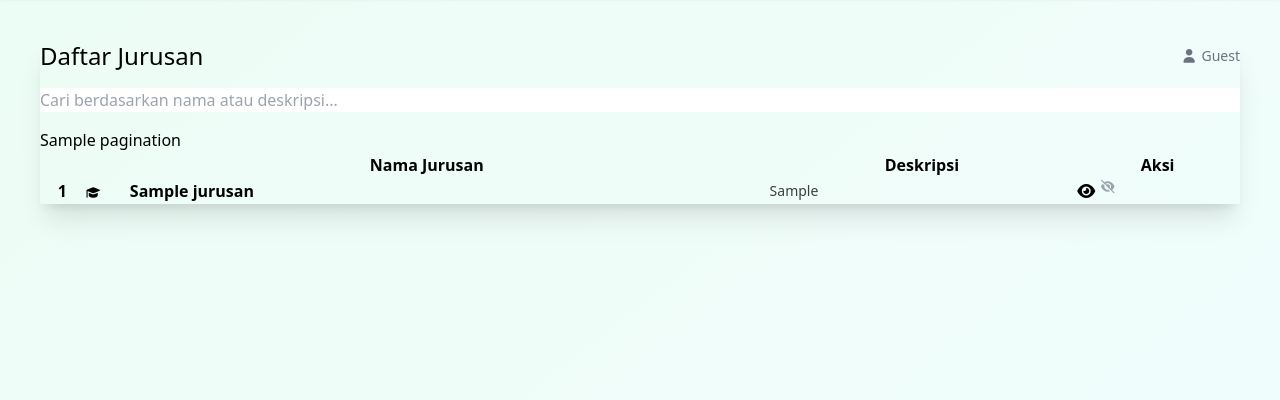
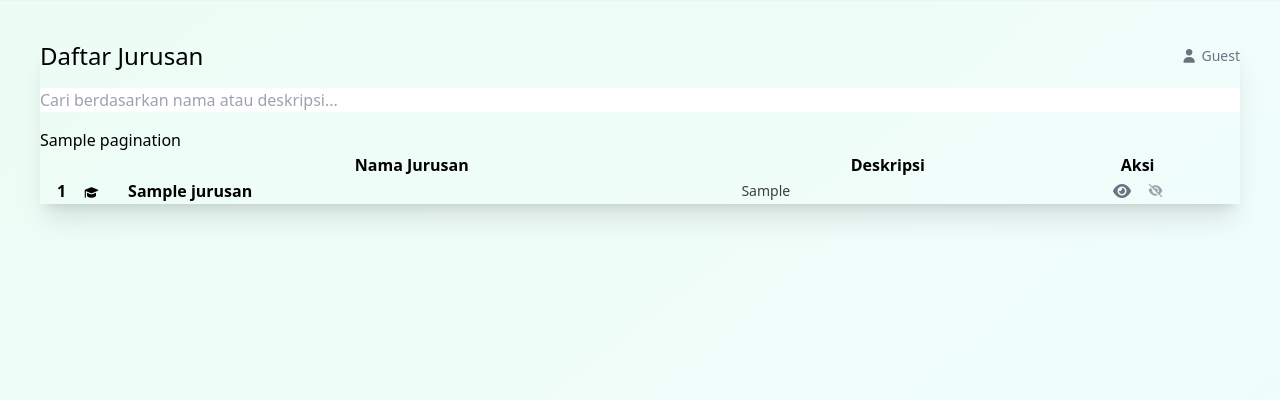
Before and after one commit to DinkyTrady/school-management, a Django app: template apps/academics/templates/academics/jurusan_list.html in a window 1280 px wide. Shown: the part 25-425 px from the top of the page. Run offline with Django 5.2, Linux system fonts and the light colour scheme; tables that the repository leaves empty hold one stand-in row (values such as "Sample post"); the template is opened without the code that fills it: values that come from a table or form of the project are taken from there, most other values are stand-ins (such as "Sample title", 1, 10 or a date in 2020); parts of the project's set-up code (start-up, migrations or seed data) failed here and were passed over; some libraries are stand-ins or nearby versions.

Commit message:
Refactor jurusan_table_body.html to replace detail button with a link for improved navigation and update delete button functionality

```diff
--- a/apps/academics/templates/academics/partials/jurusan_table_body.html
+++ b/apps/academics/templates/academics/partials/jurusan_table_body.html
@@ -18,22 +18,24 @@
     </td>
     <td>
         {% load permissions %}
-        <div class="flex space-x-1">
-            <button class="btn btn-sm btn-ghost btn-square" title="Detail">
+        <div class="flex justify-center items-center gap-2">
+            <a href="{% url 'academics:jurusan_detail' pk=jurusan.pk %}"
+               class="btn btn-sm btn-ghost btn-square text-gray-500 hover:bg-gray-100"
+               title="Lihat Detail">
                 <i class="fa-solid fa-eye"></i>
-            </button>
+            </a>
             {% if user|can_edit_model:"jurusan" %}
-            <a href="{% url 'academics:jurusan_edit' jurusan.pk %}"
-               class="btn btn-sm btn-warning btn-square" title="Edit">
+            <a href="{% url 'academics:jurusan_edit' pk=jurusan.pk %}"
+               class="btn btn-sm btn-ghost btn-square text-blue-500 hover:bg-blue-50"
+               title="Edit">
                 <i class="fa-solid fa-edit"></i>
             </a>
             {% endif %}
             {% if user|can_delete_model:"jurusan" %}
-            <button class="btn btn-sm btn-error btn-square" title="Hapus"
-                    hx-delete="{% url 'academics:jurusan_delete' jurusan.pk %}"
-                    hx-confirm="Apakah Anda yakin ingin menghapus jurusan '{{ jurusan.nama }}'?"
-                    hx-target="closest tr"
-                    hx-swap="outerHTML">
+            <button type="button"
+                    @click="showModal = true; deleteUrl = '{% url 'academics:jurusan_delete' pk=jurusan.pk %}'; deleteName = '{{ jurusan.nama }}'"
+                    class="btn btn-sm btn-ghost btn-square text-red-500 hover:bg-red-50"
+                    title="Hapus">
                 <i class="fa-solid fa-trash"></i>
             </button>
             {% endif %}
```
